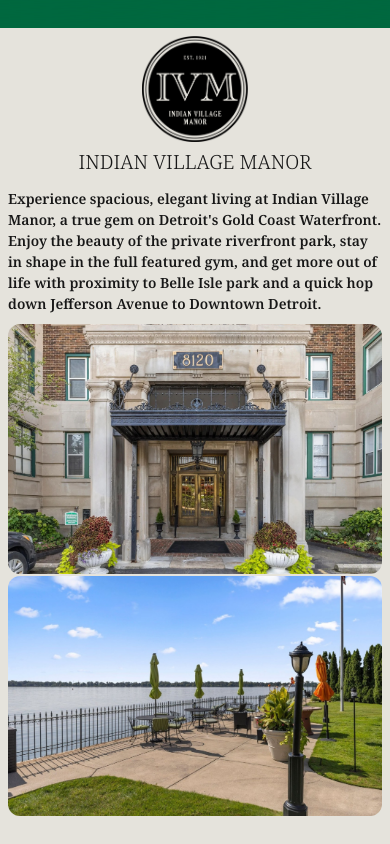
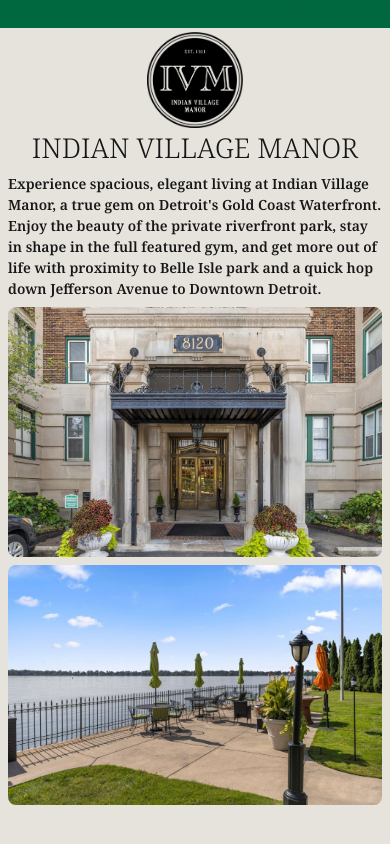
Before and after one commit to indianvillagemanor/IndianVillageManor.org, a Next.js app in the folder ivm_app/: page / in a window 390 px wide. Built offline with nearby package versions, Linux system fonts and the light colour scheme.

Commit message:
portrait looks good implemented GridSection

```diff
--- a/ivm_app/app/page.tsx
+++ b/ivm_app/app/page.tsx
@@ -4,6 +4,7 @@ import GridCell from "@/components/grid_cell";
 import GridGraphic from "@/components/grid_graphic";
 import GridHeader from "@/components/grid_header";
 import GridPhoto from "@/components/grid_photo";
+import GridSection from "@/components/grid_section";
 import GridText from "@/components/grid_text";
 import { WindowContext } from "@/components/window_context";
 import Image from "next/image";
@@ -20,24 +21,11 @@ export default function Home() {
   });
 
   const portrait = aspect < 1;
-
   const rowHeight = portrait ? 16 : (16 + 16 * (aspect - 1));
-
-  const aspectColumns = portrait ? 1 : 3
-
-  const gridStyle = (rows: number) => (
-    {
-      display: "grid",
-      gridTemplateColumns: `repeat(${aspectColumns}, minmax(0, 1fr))`,
-      gridTemplateRows: `repeat(${rows}, ${rowHeight}px)`,
-      gridGap: "2px",
-      padding: "8px",
-    }
-  )
 
   return (
     <WindowContext.Provider value={{ portrait, rowHeight }}>
-      <div style={gridStyle(27)}>
+      <GridSection rows={27}>
         <GridGraphic gridCell={[1, 1, 6, 1]} src="IVM Logo Design_Black_24 0225_t.png" alt="IVM Logo" />
         <GridHeader gridCell={[1, 2, 2, 2]}>INDIAN VILLAGE MANOR</GridHeader>
         <GridText gridCell={[8, 1, 8, 1]}>
@@ -45,7 +33,7 @@ export default function Home() {
         </GridText>
         <GridPhoto gridCell={[4, 2, 23, 2]} src="Entrance.jpg" alt="IVM Entrance" />
         <GridPhoto gridCell={[18, 1, 9, 1]} src="RiverfrontW.jpg" alt="IVM Riverfront West View" />
-      </div >
+      </GridSection>
     </WindowContext.Provider>
   );
 }
--- a/ivm_app/components/grid_graphic.tsx
+++ b/ivm_app/components/grid_graphic.tsx
@@ -1,5 +1,6 @@
-import React from 'react'
+import React, { useContext } from 'react'
 import GridCell from './grid_cell';
+import { WindowContext } from './window_context';
 
 interface GridGraphicProps {
   gridCell: [number, number, number, number];
@@ -10,9 +11,17 @@ interface GridGraphicProps {
 
 const GridGraphic: React.FC<GridGraphicProps> = ({ gridCell: gridArea, src, alt, zoomSrc }) => {
 
+  const { portrait, rowHeight } = useContext(WindowContext);
+
+  const hClass = portrait ? "max-h-full" : "h-full";
+  const hStyle = portrait ? { height: `${rowHeight * gridArea[2]}px` } : {}
+
   return (
     <GridCell gridArea={gridArea}>
-      <img src={src} alt={alt} className="max-h-full max-w-full object-scale-down" />
+      <img src={src} alt={alt}
+        className={hClass + " max-w-full object-scale-down"}
+        style={hStyle}
+      />
     </GridCell>
   )
 
--- a/ivm_app/components/grid_header.tsx
+++ b/ivm_app/components/grid_header.tsx
@@ -1,5 +1,6 @@
-import React, { ReactNode } from 'react'
+import React, { ReactNode, useContext } from 'react'
 import GridCell from './grid_cell';
+import { WindowContext } from './window_context';
 
 interface GridHeaderProps {
   gridCell: [number, number, number, number];
@@ -7,13 +8,15 @@ interface GridHeaderProps {
 }
 
 const GridHeader: React.FC<GridHeaderProps> = ({ gridCell: gridArea, children }) => {
+  const { portrait, rowHeight } = useContext(WindowContext);
+
+  const fontSize = portrait ? "clamp(1rem, 7vw, 4rem)" : "clamp(1rem, 5vw, 4rem)";
   return (
     <GridCell gridArea={gridArea}>
-      <h1 style={{ fontSize: "clamp(1rem, 5vw, 4rem)" }}>
+      <h1 style={{ fontSize }}>
         {children}
       </h1>
     </GridCell>
-
   )
 }
 
--- a/ivm_app/components/grid_photo.tsx
+++ b/ivm_app/components/grid_photo.tsx
@@ -12,7 +12,7 @@ interface GridPhotoProps {
 const GridPhoto: React.FC<GridPhotoProps> = ({ gridCell: gridArea, src, alt }) => {
   return (
     <GridCell gridArea={gridArea}>
-      <img src={src} alt={alt} className="h-full w-full object-cover rounded-xl" />
+      <img src={src} alt={alt} className="h-full w-full object-cover rounded-xl p-1" />
     </GridCell>
   )
 }
--- a/ivm_app/components/grid_section.tsx
+++ b/ivm_app/components/grid_section.tsx
@@ -1,8 +1,29 @@
-import React from 'react'
+import React, { ReactNode, useContext } from 'react'
+import { WindowContext } from './window_context';
 
-const GridSection = () => {
+const GridSection = ({ rows, children }: { rows: number, children: ReactNode }) => {
+  const { portrait, rowHeight } = useContext(WindowContext);
+  const aspectColumns = portrait ? 1 : 3
+  const gridStyle = (rows: number) => (
+    {
+      display: "grid",
+      gridTemplateColumns: `repeat(${aspectColumns}, minmax(0, 1fr))`,
+      gridTemplateRows: `repeat(${rows}, ${rowHeight}px)`,
+      gridGap: "2px",
+      padding: "8px",
+    }
+  )
+
+  const flowStyle = {
+    display: "block",
+    width: "100%",
+    padding: "4px",
+  }
+
   return (
-    <div>GridSection</div>
+    <div style={portrait ? flowStyle : gridStyle(27)}>
+      {children}
+    </div>
   )
 }
 
--- a/ivm_app/components/grid_text.tsx
+++ b/ivm_app/components/grid_text.tsx
@@ -9,7 +9,7 @@ interface GridTextProps {
 const GridText: React.FC<GridTextProps> = ({ gridCell: gridArea, children }) => {
   return (
     <GridCell gridArea={gridArea}>
-      <p className="overflow-hidden">
+      <p className="overflow-hidden p-1">
         {children}
       </p>
     </GridCell>
```
